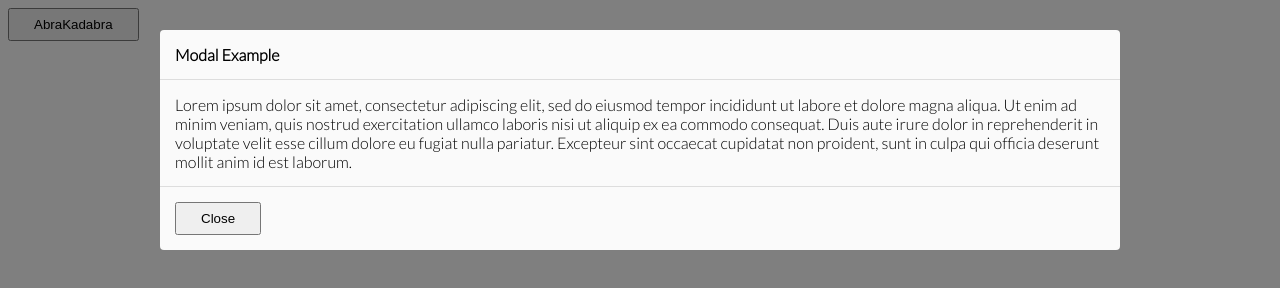
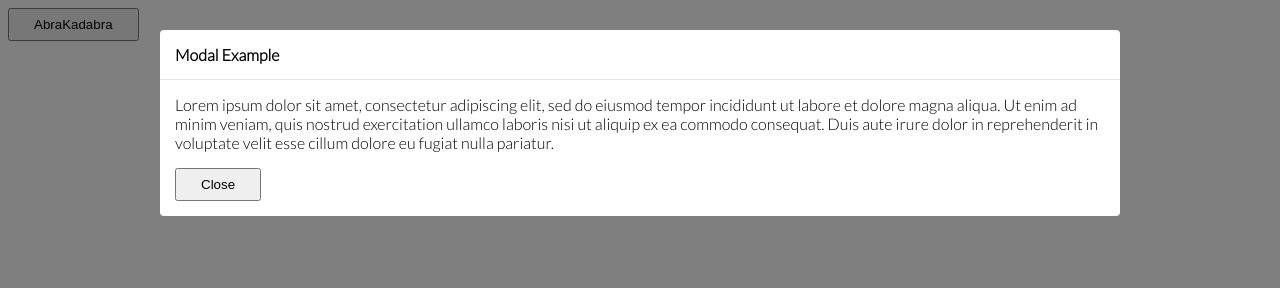
Before and after one commit to drihu/modalon, a plain HTML site: page index.html in a window 1280 px wide. Both pictures are taken after a click on the button "AbraKadabra". Drawn offline with nearby package versions, Linux system fonts and the light colour scheme.

Commit message:
Fix scrollbar and change class names

```diff
--- a/index.html
+++ b/index.html
@@ -6,15 +6,8 @@
     <link rel="stylesheet" href="modalon.css">
     <link rel="stylesheet" href="https://fonts.googleapis.com/css?family=Lato:300">
     <style>
-    body {
-      font-family: 'Lato';
-    }
-    h4, p {
-      margin-top: 0;
-    }
-    button {
-      padding: 7px 24px;
-    }
+    body {font-family: 'Lato'}
+    button {padding: 7px 24px}
     </style>
   </head>
 
@@ -23,14 +16,14 @@
 
     <!-- Modal -->
     <div class="modal">
-      <div class="modal-header">
-        <h4>Modal Example</h4>
-      </div>
       <div class="modal-content">
-        <p>Lorem ipsum dolor sit amet, consectetur adipiscing elit, sed do eiusmod tempor incididunt ut labore et dolore magna aliqua. Ut enim ad minim veniam, quis nostrud exercitation ullamco laboris nisi ut aliquip ex ea commodo consequat. Duis aute irure dolor in reprehenderit in voluptate velit esse cillum dolore eu fugiat nulla pariatur. Excepteur sint occaecat cupidatat non proident, sunt in culpa qui officia deserunt mollit anim id est laborum.</p>
-      </div>
-      <div class="modal-footer">
-        <button class="modal-close">Close</button>
+        <div class="modal-header">
+          <h4>Modal Example</h4>
+        </div>
+        <div class="modal-body">
+          <p>Lorem ipsum dolor sit amet, consectetur adipiscing elit, sed do eiusmod tempor incididunt ut labore et dolore magna aliqua. Ut enim ad minim veniam, quis nostrud exercitation ullamco laboris nisi ut aliquip ex ea commodo consequat. Duis aute irure dolor in reprehenderit in voluptate velit esse cillum dolore eu fugiat nulla pariatur.</p>
+          <button class="modal-close">Close</button>
+        </div>
       </div>
     </div>
     <!-- /Modal -->
--- a/modalon.css
+++ b/modalon.css
@@ -5,7 +5,7 @@
 body {
   overflow: auto;
 }
-.modal-bg {
+.modal {
   display: none;
   position: fixed;
   top: 0;
@@ -13,63 +13,59 @@ body {
   bottom: 0;
   left: 0;
   background-color: rgba(0, 0, 0, 0.5);
+  padding: 30px 0;
+  overflow: auto;
   z-index: 1010;
 }
-.modal {
+.modal-content {
   display: none;
-  position: fixed;
-  top: 0;
-  left: 0;
-  right: 0;
+  width: 90%;
+  background-color: #FFF;
   margin: auto;
-  width: 90%;
-  background-color: #FAFAFA;
   border-radius: 4px;
-  margin-top: 30px;
   z-index: 1050;
 }
 @media (min-width: 768px) {
-  .modal {
+  .modal-content {
     width: 85%;
   }
 }
 @media (min-width: 992px) {
-  .modal {
+  .modal-content {
     width: 80%;
   }
 }
 @media (min-width: 1200px) {
-  .modal {
+  .modal-content {
     width: 75%;
     max-width: 1000px;
   }
 }
 .modal .modal-header:after,
-.modal .modal-content:after,
-.modal .modal-footer:after {
+.modal .modal-body:after {
   display: table;
   content: " ";
   clear: both;
 }
 .modal .modal-header:before,
-.modal .modal-content:before,
-.modal .modal-footer:before {
+.modal .modal-body:before {
   display: table;
   content: " ";
 }
 .modal .modal-header,
-.modal .modal-content,
-.modal .modal-footer {
+.modal .modal-body {
   padding: 15px;
+}
+.modal :first-child {
+  margin-top: 0;
 }
 .modal :last-child {
   margin-bottom: 0;
 }
 .modal .modal-header {
-  border-bottom: 1px solid #DDD;
+  border-bottom: 1px solid #E5E5E5;
   border-radius: 4px 4px 0 0;
 }
-.modal .modal-footer {
-  border-top: 1px solid #DDD;
+.modal .modal-body {
   border-radius: 0 0 4px 4px;
 }
--- a/modalon.js
+++ b/modalon.js
@@ -4,19 +4,17 @@
  */
 $(document).ready(function () {
 
-    $('body').append('<div class=\"modal-bg\"><\/div>');
-
     var modal = {
         time: 400,
         open: function () {
             document.body.style.overflow = 'hidden';
-            $('.modal-bg').fadeIn(modal.time);
-            $('.modal').slideDown(modal.time);
+            $('.modal').fadeIn(modal.time);
+            $('.modal-content').slideDown(modal.time);
         },
         close: function () {
             document.body.style.overflow = 'auto';
-            $('.modal-bg').fadeOut(modal.time);
-            $('.modal').slideUp(modal.time);
+            $('.modal').fadeOut(modal.time);
+            $('.modal-content').slideUp(modal.time);
         }
     };
 
@@ -24,6 +22,10 @@ $(document).ready(function () {
 
     $('.modal-close').on('click', modal.close);
 
-    $('.modal-bg').on('click', modal.close);
+    $('.modal').on('click', function (e) {
+        if (e.target.className === 'modal') {
+            modal.close();
+        }
+    });
 
 });
```
